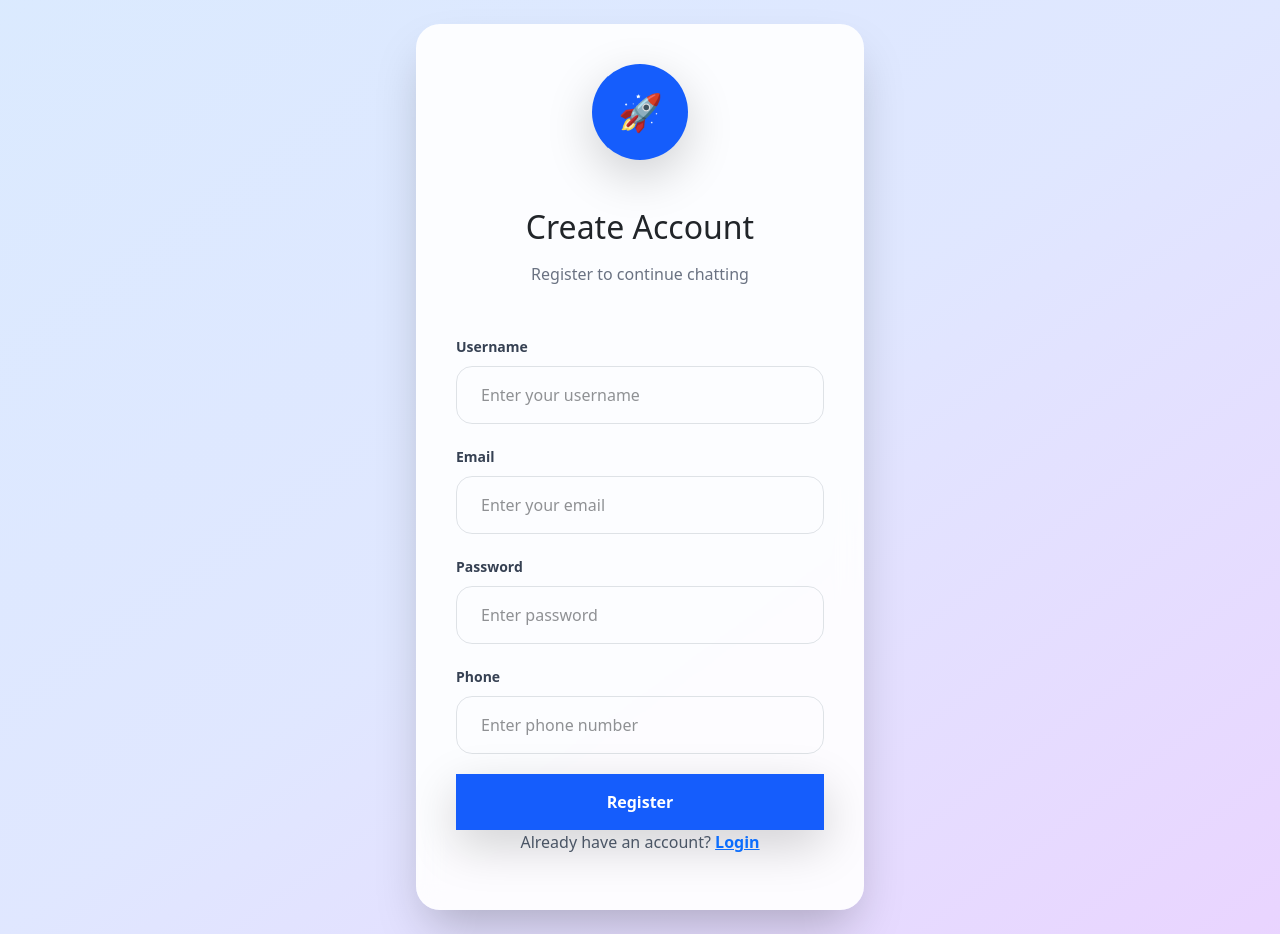
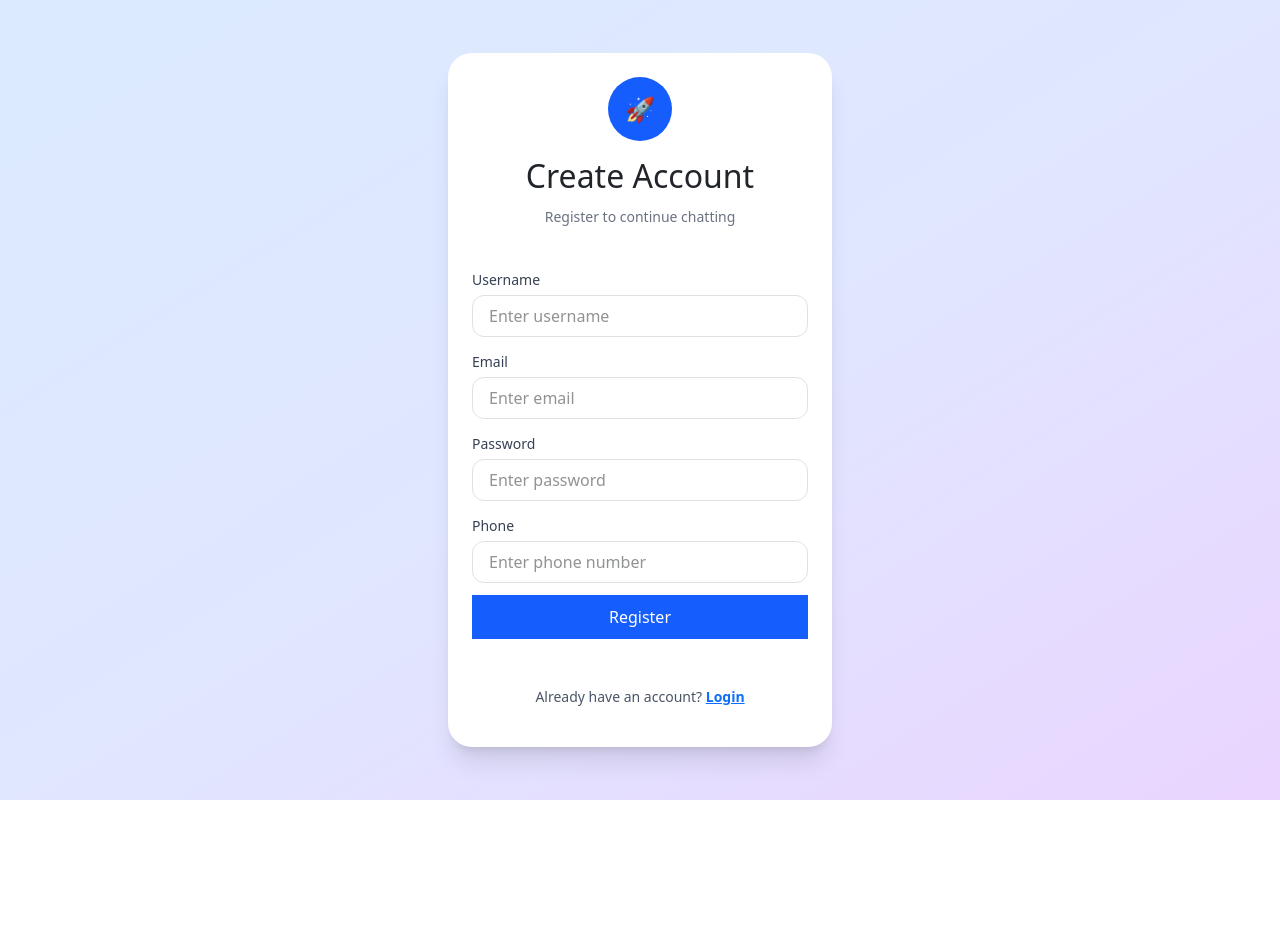
Before and after one commit to parshant-creator/real-time-chat-frontend, a React (Vite) app: page /register in a window 1280 px wide. After the commit the page ends 800 px from the top, so only its background shows below. Built offline with nearby package versions, Linux system fonts and the light colour scheme; no server answers.

Commit message:
update register

```diff
--- a/src/pages/Login.jsx
+++ b/src/pages/Login.jsx
@@ -52,84 +52,176 @@ const Login = () => {
   }, [navigate]);
 
   return (
-    <div className="h-screen flex items-center justify-center px-4 bg-slate-50 overflow-hidden">
-      <div className="w-full max-w-xs bg-white rounded-2xl shadow-lg p-4">
+    // <div className="h-screen flex items-center justify-center px-4 bg-slate-50 overflow-hidden">
+    //   <div className="w-full max-w-xs bg-white rounded-2xl shadow-lg p-4">
 
-        {/* Logo */}
-        <div className="flex flex-col items-center mb-4">
-          <div className="w-14 h-14 rounded-full bg-blue-600 flex items-center justify-center">
-            <span className="text-white text-xl">💬</span>
-          </div>
+    //     {/* Logo */}
+    //     <div className="flex flex-col items-center mb-4">
+    //       <div className="w-14 h-14 rounded-full bg-blue-600 flex items-center justify-center">
+    //         <span className="text-white text-xl">💬</span>
+    //       </div>
 
-          <h2 className="text-2xl font-bold mt-2 text-gray-800">
-            Welcome Back
-          </h2>
+    //       <h2 className="text-2xl font-bold mt-2 text-gray-800">
+    //         Welcome Back
+    //       </h2>
 
-          <p className="text-sm text-gray-500 mt-1">
-            Login to continue
+    //       <p className="text-sm text-gray-500 mt-1">
+    //         Login to continue
+    //       </p>
+    //     </div>
+
+    //     {/* Form */}
+    //     <form onSubmit={handleSubmit} className="space-y-3">
+
+    //       <div>
+    //         <label className="text-sm font-medium text-gray-700">
+    //           Email
+    //         </label>
+
+    //         <input
+    //           type="email"
+    //           name="email"
+    //           placeholder="Enter email"
+    //           value={formData.email}
+    //           onChange={handleChange}
+    //           required
+    //           className="w-full mt-1 px-3 py-2 border border-gray-300 rounded-xl focus:outline-none focus:ring-2 focus:ring-blue-500"
+    //         />
+    //       </div>
+
+    //       <div>
+    //         <label className="text-sm font-medium text-gray-700">
+    //           Password
+    //         </label>
+
+    //         <input
+    //           type="password"
+    //           name="password"
+    //           placeholder="Enter password"
+    //           value={formData.password}
+    //           onChange={handleChange}
+    //           required
+    //           className="w-full mt-1 px-3 py-2 border border-gray-300 rounded-xl focus:outline-none focus:ring-2 focus:ring-blue-500"
+    //         />
+    //       </div>
+
+    //       <button
+    //         type="submit"
+    //         disabled={loading}
+    //         className="w-full py-2.5 rounded-xl bg-blue-600 hover:bg-blue-700 disabled:bg-blue-400 disabled:cursor-not-allowed text-white font-medium transition"
+    //       >
+    //         {loading ? (
+    //           <div className="flex items-center justify-center gap-2">
+    //             <div className="w-4 h-4 border-2 border-white border-t-transparent rounded-full animate-spin"></div>
+    //             Loading...
+    //           </div>
+    //         ) : (
+    //           "Log In"
+    //         )}
+    //       </button>
+    //     </form>
+
+    //     <p className="text-center text-sm text-gray-600 mt-4">
+    //       Don't have an account?{" "}
+    //       <Link
+    //         to="/register"
+    //         className="text-blue-600 font-semibold hover:underline"
+    //       >
+    //         Register
+    //       </Link>
+    //     </p>
+    //   </div>
+    // </div>
+    <div className="min-h-screen bg-slate-100 flex items-center justify-center p-4">
+      <div className="w-full max-w-6xl bg-white rounded-3xl shadow-2xl overflow-hidden grid lg:grid-cols-2">
+
+        {/* LEFT SIDE */}
+        <div className="flex items-center justify-center px-6 py-10 lg:px-16">
+          <div className="w-full max-w-md">
+
+            <h1 className="text-4xl font-bold text-center mb-2">
+              Sign In
+            </h1>
+
+            <p className="text-center text-gray-500 mb-8">
+              Welcome back
             </p>
-        </div>
 
-        {/* Form */}
-        <form onSubmit={handleSubmit} className="space-y-3">
-
-          <div>
-            <label className="text-sm font-medium text-gray-700">
-              Email
-            </label>
+            <form onSubmit={handleSubmit} className="space-y-4">
 
               <input
                 type="email"
                 name="email"
-              placeholder="Enter email"
+                placeholder="Email"
                 value={formData.email}
                 onChange={handleChange}
                 required
-              className="w-full mt-1 px-3 py-2 border border-gray-300 rounded-xl focus:outline-none focus:ring-2 focus:ring-blue-500"
+                className="w-full h-12 px-4 border rounded-lg focus:ring-2 focus:ring-blue-500 outline-none"
               />
-          </div>
-
-          <div>
-            <label className="text-sm font-medium text-gray-700">
-              Password
-            </label>
 
               <input
                 type="password"
                 name="password"
-              placeholder="Enter password"
+                placeholder="Password"
                 value={formData.password}
                 onChange={handleChange}
                 required
-              className="w-full mt-1 px-3 py-2 border border-gray-300 rounded-xl focus:outline-none focus:ring-2 focus:ring-blue-500"
+                className="w-full h-12 px-4 border rounded-lg focus:ring-2 focus:ring-blue-500 outline-none"
               />
-          </div>
 
               <button
                 type="submit"
                 disabled={loading}
-            className="w-full py-2.5 rounded-xl bg-blue-600 hover:bg-blue-700 disabled:bg-blue-400 disabled:cursor-not-allowed text-white font-medium transition"
+                className="w-full h-12 bg-blue-600 text-white rounded-lg hover:bg-blue-700 transition"
               >
-            {loading ? (
-              <div className="flex items-center justify-center gap-2">
-                <div className="w-4 h-4 border-2 border-white border-t-transparent rounded-full animate-spin"></div>
-                Loading...
-              </div>
-            ) : (
-              "Log In"
-            )}
+                {loading ? "Loading..." : "Sign In"}
               </button>
             </form>
 
-        <p className="text-center text-sm text-gray-600 mt-4">
+            {/* Mobile Only */}
+            <p className="text-center mt-6 lg:hidden">
               Don't have an account?{" "}
               <Link
                 to="/register"
-            className="text-blue-600 font-semibold hover:underline"
+                className="text-blue-600 font-semibold"
               >
                 Register
               </Link>
             </p>
+
+          </div>
+        </div>
+
+        {/* RIGHT SIDE */}
+        <div
+          className="hidden lg:flex relative items-center justify-center"
+          style={{
+            backgroundImage:
+              "url('https://images.unsplash.com/photo-1487700160041-babef9c3cb55?w=600&auto=format&fit=crop&q=60')",
+            backgroundSize: "cover",
+            backgroundPosition: "center",
+          }}
+        >
+          <div className="absolute inset-0 bg-black/40" />
+
+          <div className="relative z-10 text-center text-white px-10">
+            <h2 className="text-4xl font-bold mb-4">
+              Hello Friend!
+            </h2>
+
+            <p className="mb-8 text-lg">
+              Connect and chat with your friends.
+            </p>
+
+            <Link
+              to="/register"
+              className="border border-white px-8 py-3 rounded-full hover:bg-white hover:text-black transition"
+            >
+              Sign Up
+            </Link>
+          </div>
+        </div>
+
       </div>
     </div>
   );
--- a/src/pages/Register.jsx
+++ b/src/pages/Register.jsx
@@ -2,8 +2,8 @@ import React, { useState } from "react";
 import { Link, useNavigate } from "react-router-dom";
 import API from "../services/api";
 import { toast } from "react-hot-toast";
+
 const Register = () => {
-
   const navigate = useNavigate();
 
   const [loading, setLoading] = useState(false);
@@ -28,13 +28,7 @@ const Register = () => {
     setLoading(true);
 
     try {
-
-      const res = await API.post(
-        "/register",
-        formData
-      );
-
-      console.log(res.data);
+      const res = await API.post("/register", formData);
 
       toast.success("Registration Successful");
 
@@ -48,92 +42,73 @@ localStorage.setItem(
       setTimeout(() => {
         navigate("/set-profile");
       }, 1000);
-
     } catch (error) {
-
-      console.log(error.response?.data);
-
       toast.error(
         error.response?.data?.msg ||
           error.response?.data?.error ||
           error.message
       );
-
     } finally {
-
       setLoading(false);
-
     }
   };
 
   return (
-    <div className="min-h-screen flex items-center justify-center bg-gradient-to-br from-blue-100 via-indigo-100 to-purple-200 px-4 py-6 sm:px-6 lg:px-8">
+    <div className="min-h-screen flex items-center justify-center bg-gradient-to-br from-blue-100 via-indigo-100 to-purple-200 px-4">
+      <div className="w-full max-w-sm bg-white rounded-3xl shadow-xl p-6">
 
-      {/* MAIN CARD */}
-      <div className="w-full max-w-md bg-white/90 backdrop-blur-md rounded-3xl shadow-2xl p-6 sm:p-8 md:p-10">
-
-        {/* TOP */}
-        <div className="flex flex-col items-center mb-8">
-
-          {/* LOGO */}
-          <div className="w-20 h-20 sm:w-24 sm:h-24 rounded-full bg-blue-600 flex items-center justify-center shadow-lg">
-            <span className="text-white text-3xl sm:text-4xl">
-              🚀
-            </span>
+        {/* Top */}
+        <div className="flex flex-col items-center mb-6">
+          <div className="w-16 h-16 rounded-full bg-blue-600 flex items-center justify-center">
+            <span className="text-white text-2xl">🚀</span>
           </div>
 
-          <h2 className="text-2xl sm:text-3xl font-bold mt-5 text-gray-800 text-center">
+          <h2 className="text-2xl font-bold mt-3 text-gray-800">
             Create Account
           </h2>
 
-          <p className="text-gray-500 text-sm sm:text-base mt-2 text-center">
+          <p className="text-gray-500 text-sm mt-1">
             Register to continue chatting
           </p>
         </div>
 
-        {/* FORM */}
-        <form
-          onSubmit={handleSubmit}
-          className="space-y-5"
-        >
+        {/* Form */}
+        <form onSubmit={handleSubmit} className="space-y-3">
 
-          {/* USERNAME */}
           <div>
-            <label className="text-sm font-semibold text-gray-700">
+            <label className="text-sm font-medium text-gray-700">
               Username
             </label>
 
             <input
               type="text"
               name="username"
-              placeholder="Enter your username"
+              placeholder="Enter username"
               value={formData.username}
               onChange={handleChange}
               required
-              className="w-full mt-2 px-4 py-3 sm:py-4 border border-gray-300 rounded-2xl focus:outline-none focus:ring-2 focus:ring-blue-500 transition text-sm sm:text-base"
+              className="w-full mt-1 px-3 py-2 border border-gray-300 rounded-xl focus:outline-none focus:ring-2 focus:ring-blue-500"
             />
           </div>
 
-          {/* EMAIL */}
           <div>
-            <label className="text-sm font-semibold text-gray-700">
+            <label className="text-sm font-medium text-gray-700">
               Email
             </label>
 
             <input
               type="email"
               name="email"
-              placeholder="Enter your email"
+              placeholder="Enter email"
               value={formData.email}
               onChange={handleChange}
               required
-              className="w-full mt-2 px-4 py-3 sm:py-4 border border-gray-300 rounded-2xl focus:outline-none focus:ring-2 focus:ring-blue-500 transition text-sm sm:text-base"
+              className="w-full mt-1 px-3 py-2 border border-gray-300 rounded-xl focus:outline-none focus:ring-2 focus:ring-blue-500"
             />
           </div>
 
-          {/* PASSWORD */}
           <div>
-            <label className="text-sm font-semibold text-gray-700">
+            <label className="text-sm font-medium text-gray-700">
               Password
             </label>
 
@@ -144,13 +119,12 @@ setTimeout(() => {
               value={formData.password}
               onChange={handleChange}
               required
-              className="w-full mt-2 px-4 py-3 sm:py-4 border border-gray-300 rounded-2xl focus:outline-none focus:ring-2 focus:ring-blue-500 transition text-sm sm:text-base"
+              className="w-full mt-1 px-3 py-2 border border-gray-300 rounded-xl focus:outline-none focus:ring-2 focus:ring-blue-500"
             />
           </div>
 
-          {/* PHONE */}
           <div>
-            <label className="text-sm font-semibold text-gray-700">
+            <label className="text-sm font-medium text-gray-700">
               Phone
             </label>
 
@@ -161,24 +135,28 @@ setTimeout(() => {
               value={formData.phone}
               onChange={handleChange}
               required
-              className="w-full mt-2 px-4 py-3 sm:py-4 border border-gray-300 rounded-2xl focus:outline-none focus:ring-2 focus:ring-blue-500 transition text-sm sm:text-base"
+              className="w-full mt-1 px-3 py-2 border border-gray-300 rounded-xl focus:outline-none focus:ring-2 focus:ring-blue-500"
             />
           </div>
 
-          {/* BUTTON */}
           <button
             type="submit"
             disabled={loading}
-            className="w-full py-3 sm:py-4 rounded-2xl bg-blue-600 hover:bg-blue-700 active:scale-[0.98] text-white font-semibold transition duration-300 shadow-lg text-sm sm:text-base disabled:opacity-70"
+            className="w-full py-2.5 rounded-xl bg-blue-600 hover:bg-blue-700 disabled:bg-blue-400 disabled:cursor-not-allowed text-white font-medium transition"
           >
-            {loading ? "Please Wait..." : "Register"}
+            {loading ? (
+              <div className="flex items-center justify-center gap-2">
+                <div className="w-4 h-4 border-2 border-white border-t-transparent rounded-full animate-spin"></div>
+                Loading...
+              </div>
+            ) : (
+              "Register"
+            )}
           </button>
         </form>
 
-        {/* FOOTER */}
-        <p className="text-center text-sm sm:text-base text-gray-600 mt-7">
+        <p className="text-center text-sm text-gray-600 mt-5">
           Already have an account?{" "}
-
           <Link
             to="/"
             className="text-blue-600 font-semibold hover:underline"
```
Lines whose indentation alone changed are shown as unchanged.
